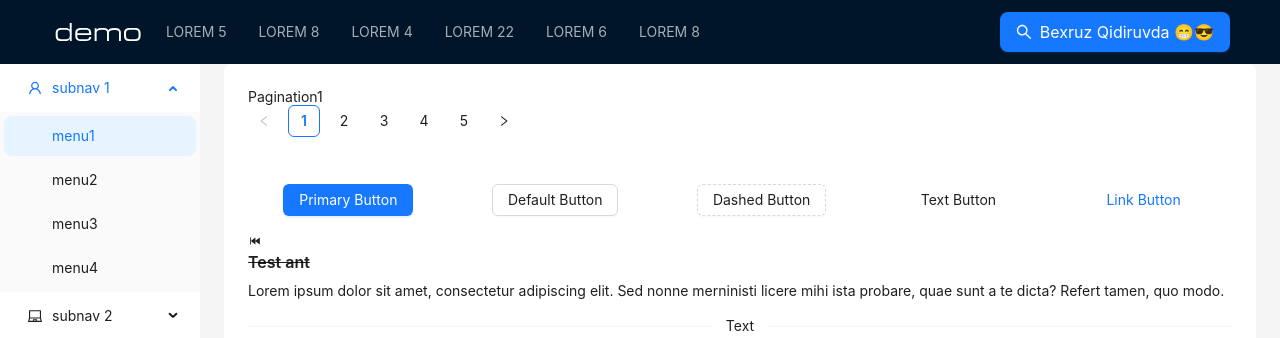
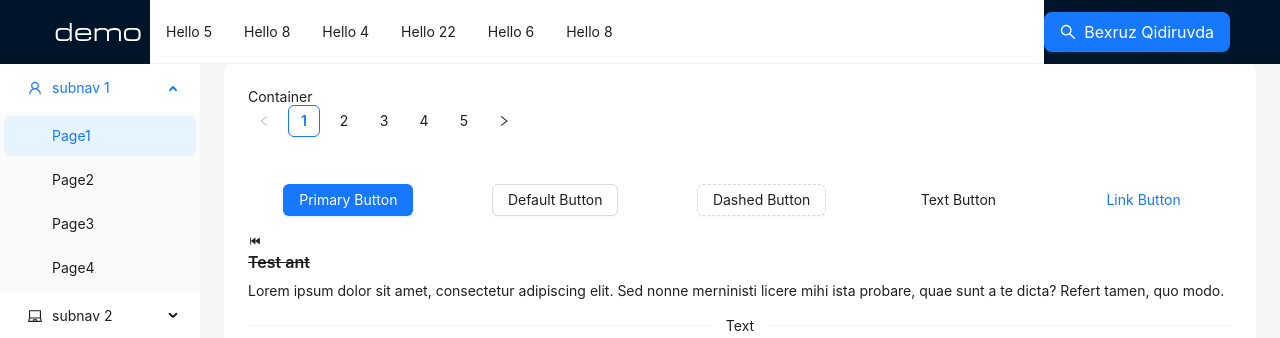
Before and after one commit to xayrulloergashev/git-amaliyot, a React (Vite) app: page / in a window 1280 px wide. Shown: the top 338 px of the page. Built offline with nearby package versions, Linux system fonts and the light colour scheme.

Commit message:
change app jsx

```diff
--- a/src/App.jsx
+++ b/src/App.jsx
@@ -17,7 +17,7 @@ import Progr from './components/Progr/indx';
 const {Header, Content, Sider} = Layout;
 const items1 = ['5', '8', '4', '22', '6', '8'].map(item => ({
     item,
-    label: `LOREM ${item}`,
+    label: `Hello ${item}`,
 }));
 const items2 = [UserOutlined, LaptopOutlined, NotificationOutlined].map(
     (icon, index) => {
@@ -30,7 +30,7 @@ const items2 = [UserOutlined, LaptopOutlined, NotificationOutlined].map(
                 const subKey = index * 4 + j + 1;
                 return {
                     key: subKey,
-                    label: `menu${subKey}`,
+                    label: `Page${subKey}`,
                 };
             }),
         };
@@ -53,7 +53,7 @@ const App = () => {
                     style={{color: 'white'}}
                 />
                 <Menu
-                    theme='dark'
+                    theme='light'
                     mode='horizontal'
                     defaultSelectedKeys={['2']}
                     items={items1}
@@ -63,7 +63,7 @@ const App = () => {
                     }}
                 />
                 <Button type='primary' size='large' icon={<SearchOutlined />}>
-                    Bexruz Qidiruvda 😁😎
+                    Bexruz Qidiruvda
                 </Button>
             </Header>
             <Layout style={{height: 'calc(100vh - 65px)'}}>
@@ -94,7 +94,7 @@ const App = () => {
                             background: colorBgContainer,
                             borderRadius: borderRadiusLG,
                         }}>
-                        Pagination1
+                        Container
                         <Pagination />
                         <br />
                         <Buttons />
```
